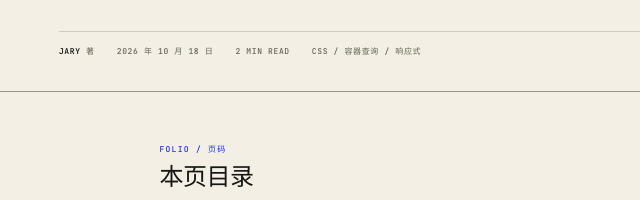
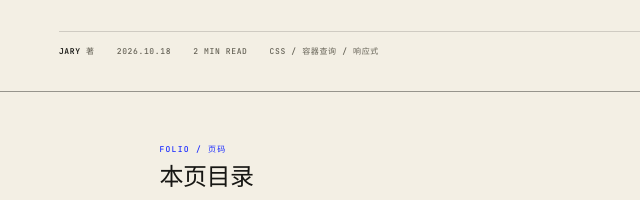
Before and after one commit to longzhengyun/website5.0, an Astro site: page /articles/container-queries-card-layout in a window 1280 px wide. Shown: the part 440-640 px from the top of the page, 0-640 px from the left. Built offline with nearby package versions, Linux system fonts and the light colour scheme; Astro itself is replaced by a stand-in of ours.

Commit message:
修复 FID-04：面包屑当前篇段去大写变换 + 文章日期口径对齐 anchor
- .crumb b 增加 text-transform:none：当前篇段为真实文章标题（CJK/Latin 混排），
  保留容器级 uppercase 仅作用于导航段，与 anchor 呈现一致。
- article-meta 日期由 formatDateLong（2026 年 10 月 11 日）改为 formatDate
  （2026.10.11），对齐 anchor 点号口径；data-pagefind-meta date 口径不变。
- 移除已无调用点的 formatDateLong。

```diff
--- a/src/lib/content.ts
+++ b/src/lib/content.ts
@@ -208,10 +208,3 @@ export function formatDate(date: Date): string {
   const day = String(date.getUTCDate()).padStart(2, '0');
   return `${year}.${month}.${day}`;
 }
-
-export function formatDateLong(date: Date): string {
-  const year = date.getUTCFullYear();
-  const month = date.getUTCMonth() + 1;
-  const day = date.getUTCDate();
-  return `${year} 年 ${month} 月 ${day} 日`;
-}
--- a/src/pages/articles/[slug].astro
+++ b/src/pages/articles/[slug].astro
@@ -10,7 +10,6 @@ import {
   articlePath,
   categoryPath,
   formatDate,
-  formatDateLong,
   getAdjacentArticles,
   getCategorySlug,
   getProfile,
@@ -109,7 +108,7 @@ const breadcrumbSchema = {
           datetime={article.data.publishedAt.toISOString().slice(0, 10)}
           data-pagefind-meta={`date:${formatDate(article.data.publishedAt)}`}
         >
-          {formatDateLong(article.data.publishedAt)}
+          {formatDate(article.data.publishedAt)}
         </time>
         <span>{readingTime} min read</span>
         <span>{article.data.tags.length > 0 ? article.data.tags.slice(0, 3).join(' / ') : article.data.category}</span>
--- a/src/styles/global.css
+++ b/src/styles/global.css
@@ -1327,6 +1327,8 @@ h3 {
 .crumb b {
   color: var(--blue);
   font-weight: 600;
+  /* FID-04：当前篇段为真实标题，避免大写变换混排 CJK/Latin */
+  text-transform: none;
 }
 
 .crumb a {
```
